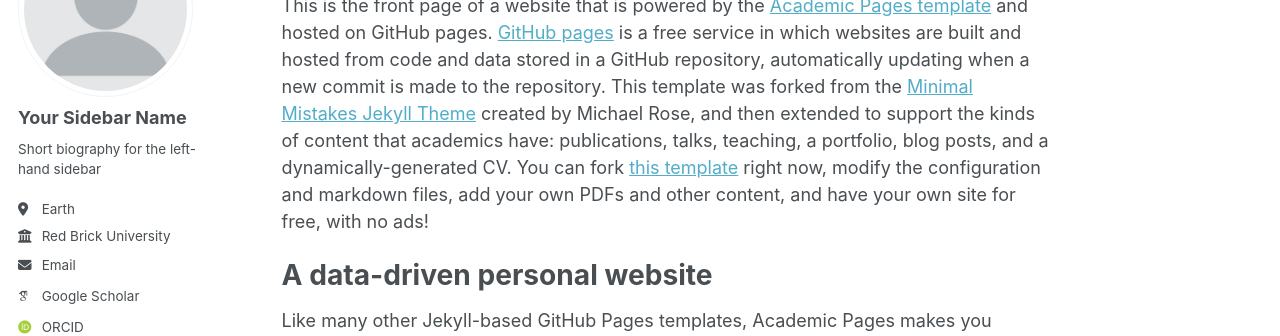
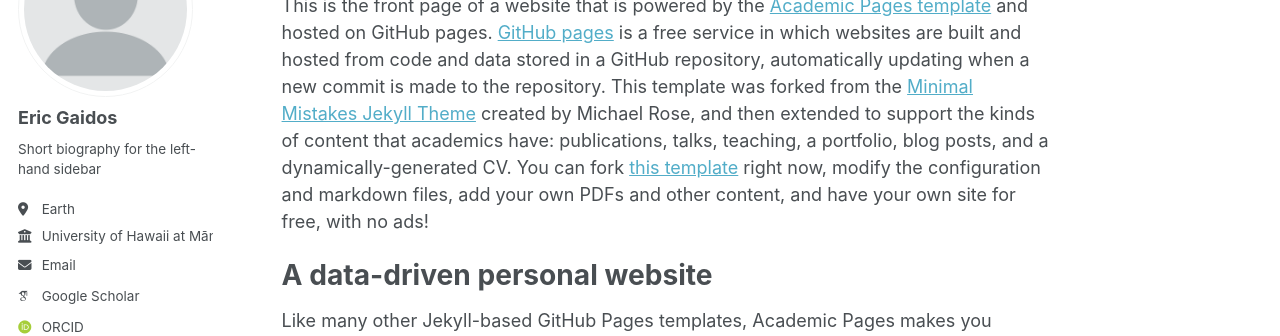
Before and after one commit to egaidos/egaidos.github.io, a Jekyll site: the page built from _pages/about.md, in a window 1280 px wide. Shown: the part 177-513 px from the top of the page. Built offline with Jekyll 4.4.1, drawn with Linux system fonts in a browser that asks for light colours; some web fonts are replaced.

Commit message:
Update _config.yml

```diff
--- a/_config.yml
+++ b/_config.yml
@@ -23,11 +23,10 @@ repository               : "academicpages/academicpages.github.io"
 author:
   # Biographic information
   avatar           : "profile.png"
-  name             : "Your Sidebar Name"
-  pronouns         : # example: "she/her"
+  name             : "Eric Gaidos"
   bio              : "Short biography for the left-hand sidebar"
   location         : "Earth"
-  employer         : "Red Brick University"
+  employer         : "University of Hawaii at Mānoa"
   uri              : # URL
   email            : "none@example.org"
 
```
